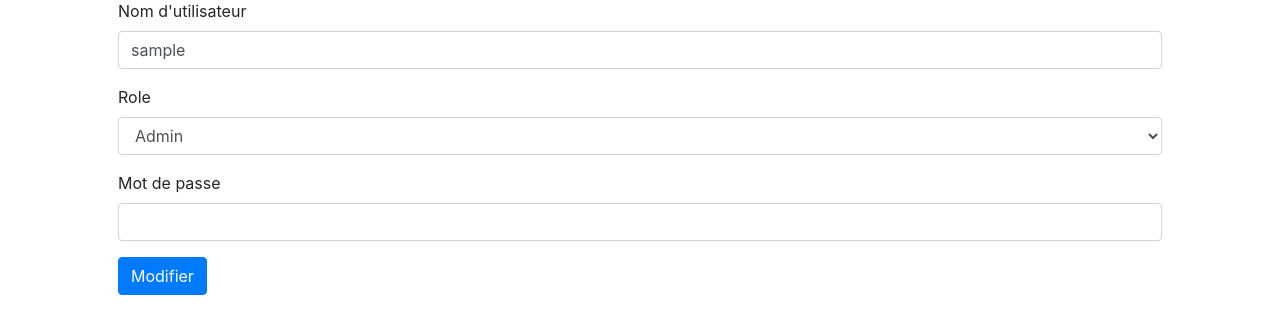
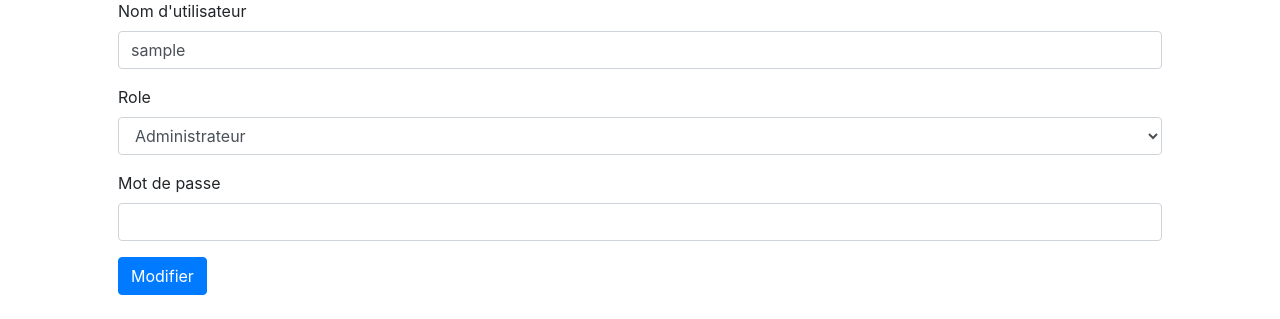
Before and after one commit to YacineG03/sunu_site, a PHP site: the page made by sunu_site_web/vue/editUtilisateur.php in a window 1280 px wide. Shown: the part 161-480 px from the top of the page. Run offline with PHP 8.4, Linux system fonts and the light colour scheme; the template is opened without the code that fills it: most values are stand-ins (such as "Sample title", 1, 10 or a date in 2020); data that the repository does not hold is empty.

Commit message:
Quatrieme commit

```diff
--- a/sunu_site_web/vue/editUtilisateur.php
+++ b/sunu_site_web/vue/editUtilisateur.php
@@ -1,5 +1,8 @@
 <?php
-session_start();
+// session_start();
+if (session_status() === PHP_SESSION_NONE) {
+    session_start();
+}
 ?>
 <!DOCTYPE html>
 <html>
@@ -25,7 +28,7 @@ session_start();
             <div class="form-group">
                 <label for="role">Role</label>
                 <select class="form-control" id="role" name="role" required>
-                    <option value="admininistrateur" <?= isset($utilisateur) && $utilisateur['role'] == 'admin' ? 'selected' : '' ?>>Admin</option>
+                    <option value="admin" <?= isset($utilisateur) && $utilisateur['role'] == 'admin' ? 'selected' : '' ?>>Administrateur</option>
                     <option value="editeur" <?= isset($utilisateur) && $utilisateur['role'] == 'editeur' ? 'selected' : '' ?>>Éditeur</option>
                 </select>
             </div>
```
